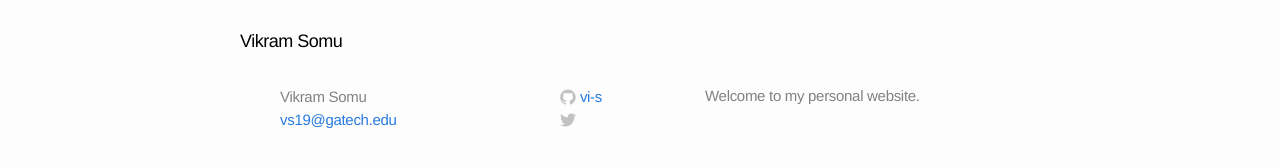
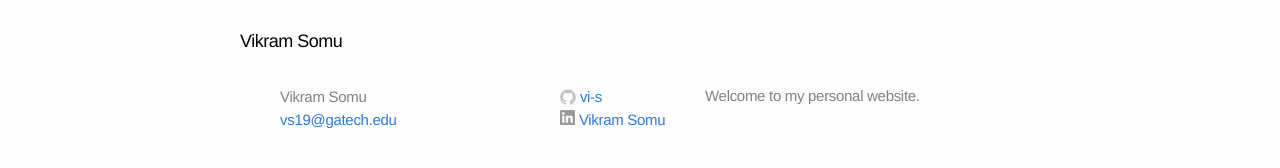
Before and after one commit to vi-s/vi-s.github.io, a Jekyll site: the page built from index.md, in a window 1280 px wide. Shown: the part 430-598 px from the top of the page. Built offline with Jekyll 4.4.1, drawn with Linux system fonts in a browser that asks for light colours.

Commit message:
added linkedin

```diff
--- a/_includes/footer.html
+++ b/_includes/footer.html
@@ -33,7 +33,15 @@
           </a>
         </li>
         <li>
-          <a href="https://twitter.com/{{ site.username }}">
+          <a href="http://www.linkedin.com/pub/vikram-somu/6b/9a8/bb0">
+            <span class="icon twitter">
+                <img style="max-width:15px;max-height:15px;" src="/images/linkedin_icon.png"></img>
+            </span>
+            <span class="username">Vikram Somu</span>
+          </a>
+        </li>
+<!--         <li>
+          <a href="https://twitter.com/">
             <span class="icon twitter">
               <svg version="1.1" class="twitter-icon-svg" xmlns="http://www.w3.org/2000/svg" xmlns:xlink="http://www.w3.org/1999/xlink" x="0px" y="0px"
                  viewBox="0 0 16 16" enable-background="new 0 0 16 16" xml:space="preserve">
@@ -46,9 +54,9 @@
                 c6.015,0,9.304-4.983,9.304-9.304c0-0.142-0.003-0.283-0.009-0.423C14.976,4.29,15.531,3.714,15.969,3.058z"/>
               </svg>
             </span>
-            <span class="username">{{ site.username }}</span>
+            <span class="username"></span>
           </a>
-        </li>
+        </li> -->
       </ul>
     </div>
 
```
Also changed, not shown: images/linkedin_icon.png (added).
